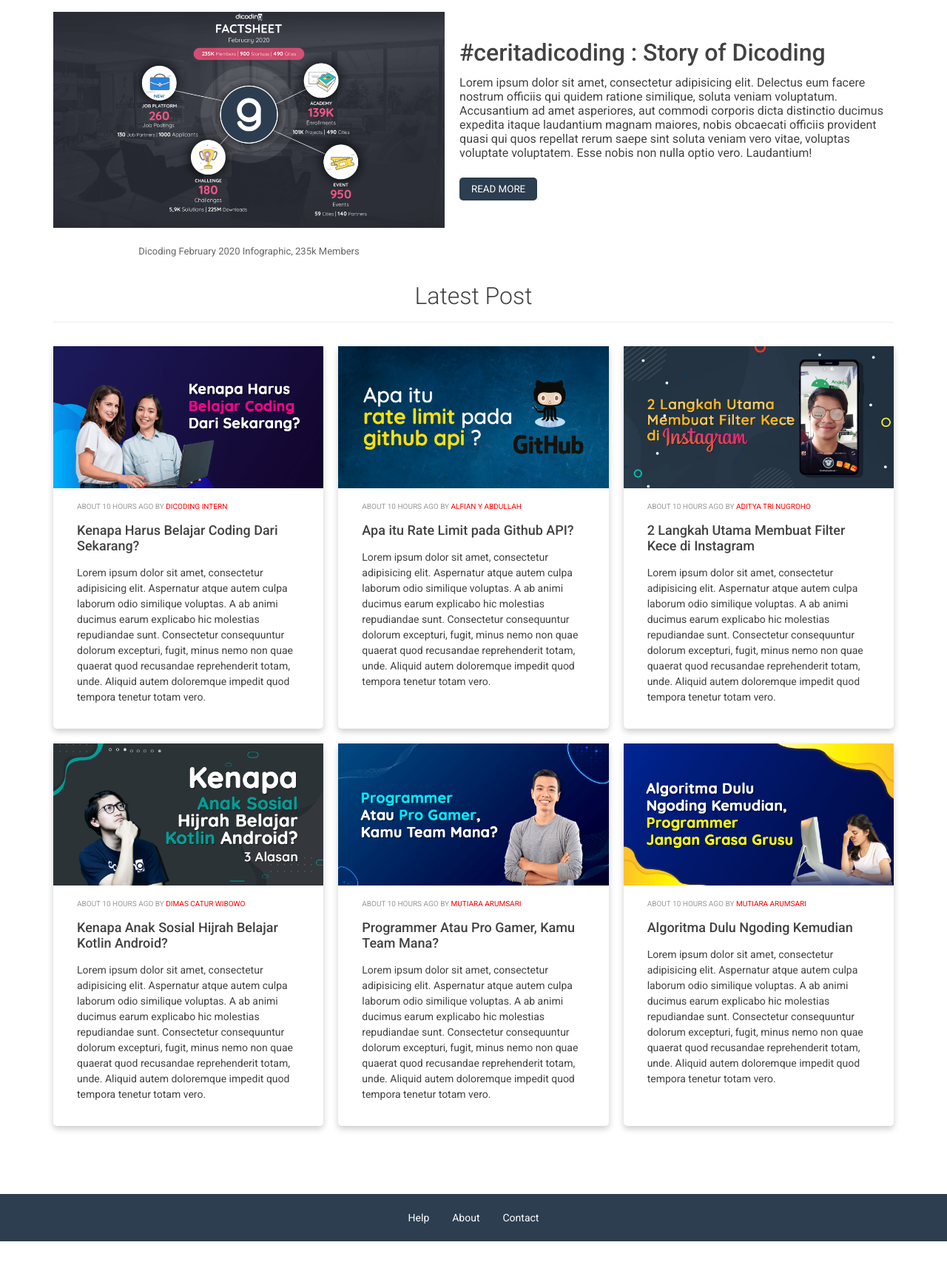
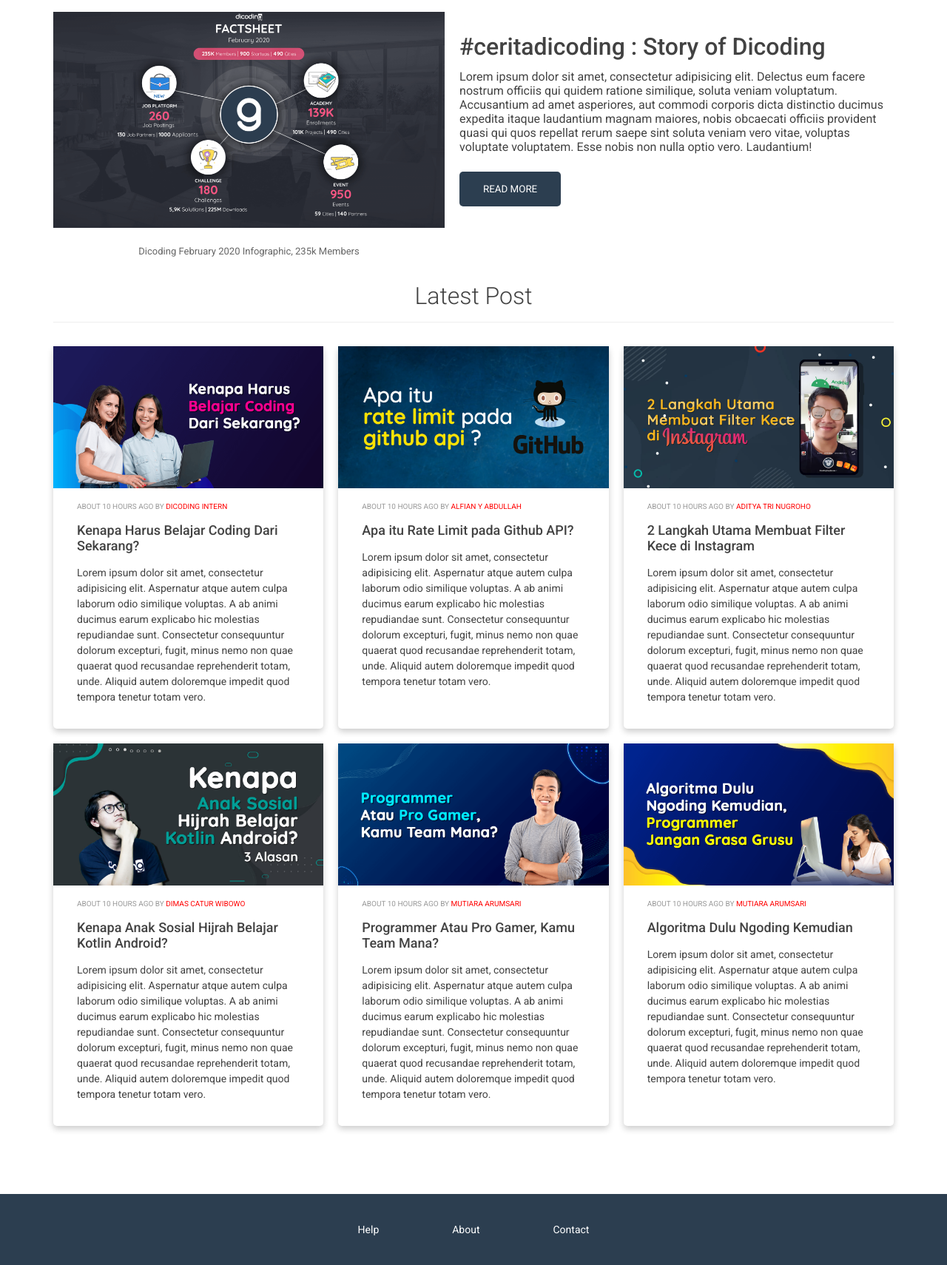
Before and after one commit to arialghifari/dicoding-blog, a website built with webpack: page src/index.html in a window 1280 px wide. Shown: the part 586-2296 px from the top of the page at 74% size. Before the commit the page ends 2264 px from the top, so only its background shows below. Built offline with nearby package versions, Linux system fonts and the light colour scheme.

Commit message:
Resize clickable thing to large

```diff
--- a/src/styles/main.css
+++ b/src/styles/main.css
@@ -62,10 +62,10 @@
 .nav__item {
   box-sizing: border-box;
   display: inline-block;
-  width: 24%;
   text-align: center;
   line-height: 24px;
   padding: 24px;
+  margin: 0 20px;
   text-transform: uppercase;
 }
 
@@ -180,7 +180,7 @@
   text-transform: uppercase;
   margin-top: 24px;
   cursor: pointer;
-  padding: 8px 16px;
+  padding: 16px 32px;
   color: white;
   border: none;
   border-radius: 5px;
@@ -294,8 +294,9 @@
 
 footer li {
   display: inline-block;
-  margin: 0 1em;
+  margin: 0 2em;
   font-size: 14px;
+  padding: 16px 20px;
 }
 
 footer a {
@@ -318,6 +319,7 @@
     display: block;
     width: 100%;
     padding: 12px 0;
+    margin: 0;
   }
 
   .headline {
```
